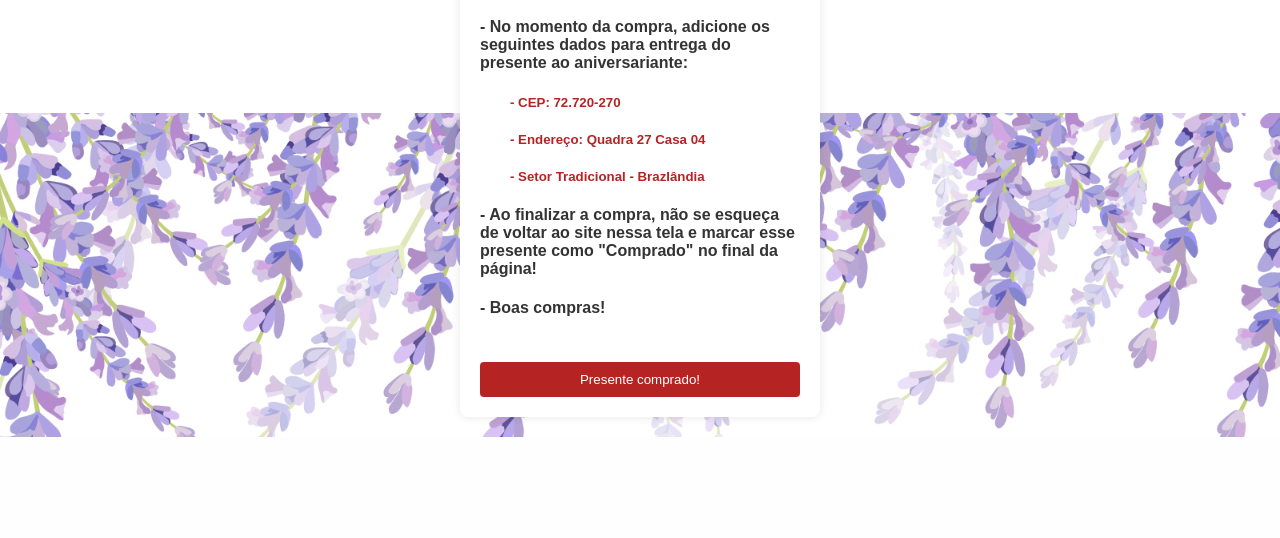
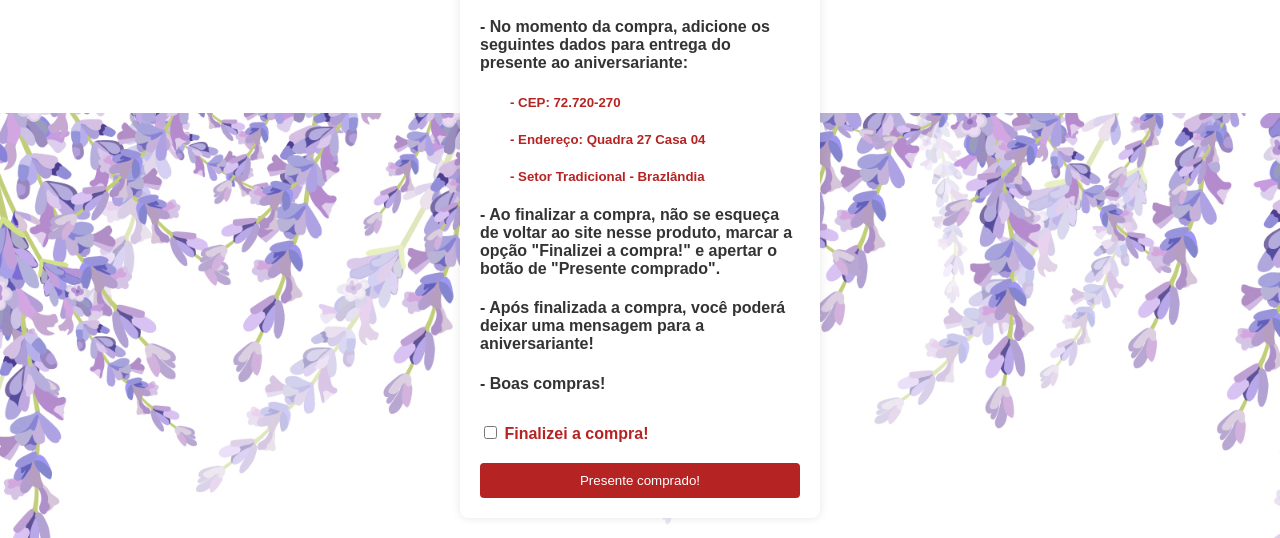
Before and after one commit to hos1r1s-01/aniversario-anaju, a Flask app: template templates/presente.html in a window 1280 px wide. Shown: the part 687-1225 px from the top of the page. Before the commit the page ends 1124 px from the top, so only its background shows below. Run offline with Flask 3, Linux system fonts and the light colour scheme; the template is opened without the code that fills it: most values are stand-ins (such as "Sample title", 1, 10 or a date in 2020); grey boxes marked "Sample" are stand-in pictures.

Commit message:
checkbox-presente

```diff
--- a/templates/presente.html
+++ b/templates/presente.html
@@ -145,13 +145,22 @@
             background-color: #947dc5;
         }
 
-        #presente_comprado {
+        #submit-btn {
             background-color: #b62323;
-            margin-top: 40px;
+            margin-top: 20px;
         }
 
-        #presente_comprado:hover {
+        #submit-btn:hover {
             background-color: #a12626;
+        }
+
+        .check {
+            margin-top: 30px;
+        }
+
+        #label-checkbox {
+            color: #b62323;
+            font-weight: bold;
         }
 
 
@@ -182,15 +191,27 @@
             <h5> - CEP: 72.720-270</h5>
             <h5> - Endereço: Quadra 27 Casa 04</h5>
             <h5> - Setor Tradicional - Brazlândia</h5>
-            <h4>- Ao finalizar a compra, não se esqueça de voltar ao site nessa tela e marcar esse presente como
-                "Comprado" no final da página!</h4>
+            <h4>- Ao finalizar a compra, não se esqueça de voltar ao site nesse produto, marcar a opção "Finalizei a compra!" e apertar o botão de "Presente comprado".</h4>
+            <h4>- Após finalizada a compra, você poderá deixar uma mensagem para a aniversariante!</h4>
             <h4>- Boas compras!</h4>
         </div>
-        <button type="submit" id="presente_comprado">Presente comprado!</button>
+        <div class="check">
+            <input type="checkbox" id="checkbox" name="checkbox">
+            <label for="checkbox" id="label-checkbox">Finalizei a compra!</label>
+        </div>
+        <button type="submit" id="submit-btn" disabled>Presente comprado!</button>
         {% endif %}
         {% endif %}
 
     </form>
+
+    <script>
+        document.getElementById('checkbox').addEventListener('change', function() {
+            var submitBtn = document.getElementById('submit-btn');
+            submitBtn.disabled = !this.checked;
+        });
+    </script>
+
 </body>
 
 </html>
```
